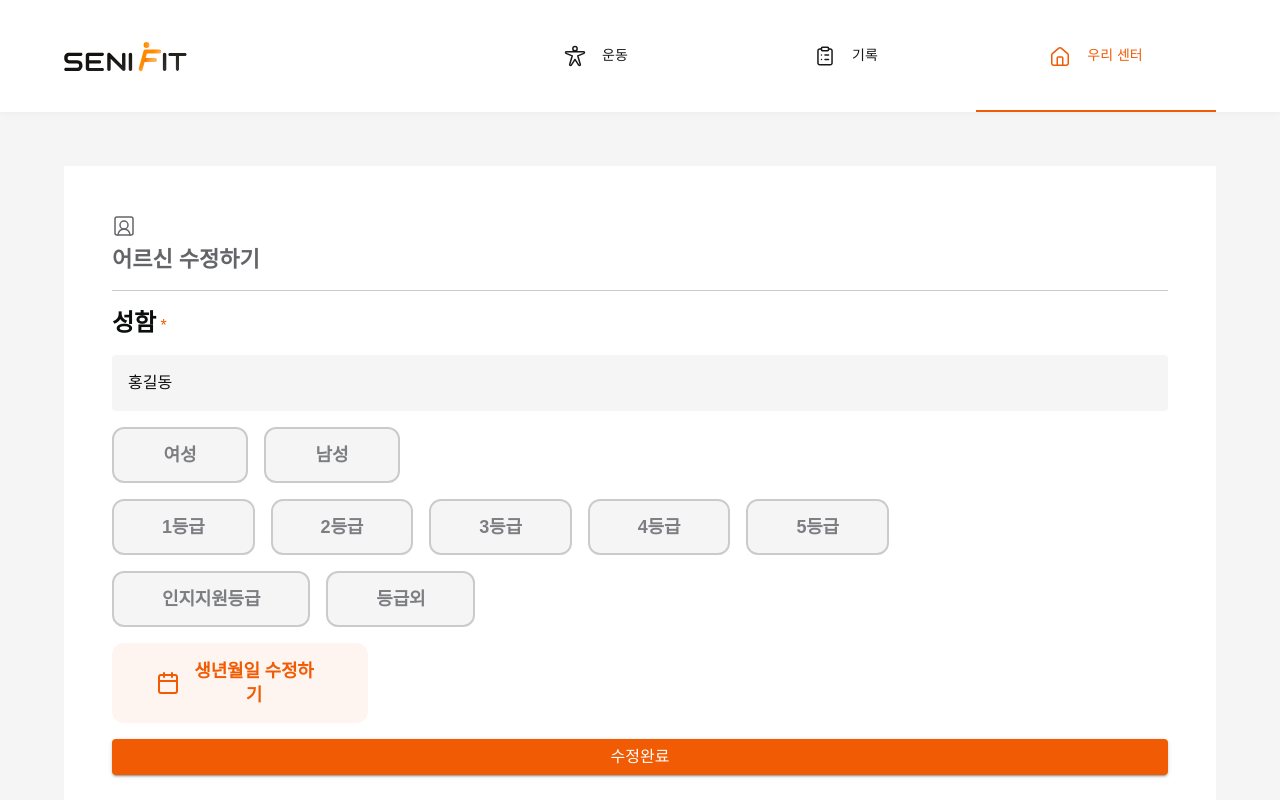
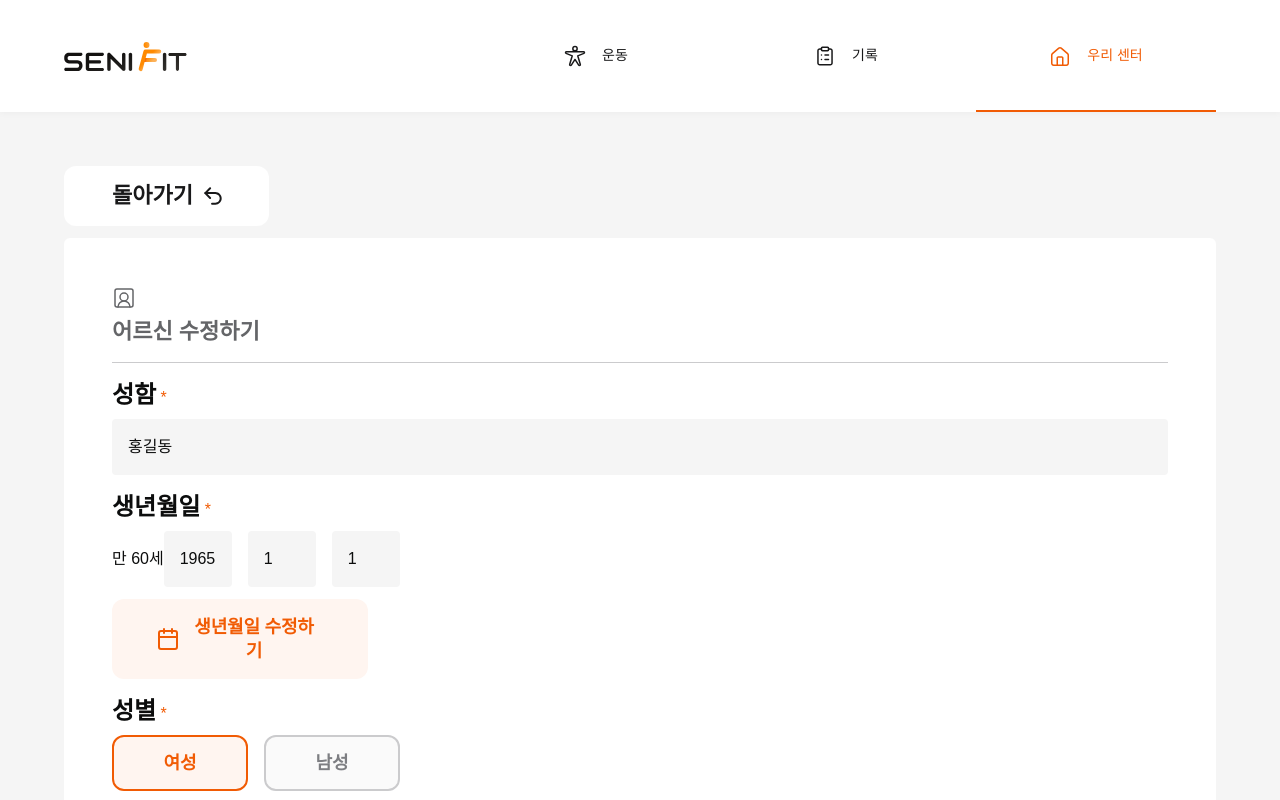
Before and after one commit to Team-Senifit/Web, a Next.js app: page /my-center/members/edit/1 in a window 1280 px wide. Shown: the top 800 px of the page. Built offline with nearby package versions, Linux system fonts and the light colour scheme; a web font is replaced by a local one.

Commit message:
Design: Select 디자인 조정

```diff
--- a/src/app/my-center/members/add/page.tsx
+++ b/src/app/my-center/members/add/page.tsx
@@ -1,13 +1,14 @@
 import React from "react";
 import EditForm from "../panel/EditForm";
 import ReturnButton from "../panel/ReturnButton";
+import { Stack } from "@mui/material";
 
 const Page = () => {
   return (
-    <div>
+    <Stack spacing={1.5}>
       <ReturnButton href="/my-center/members" />
       <EditForm />
-    </div>
+    </Stack>
   );
 };
 
--- a/src/app/my-center/members/edit/[id]/page.tsx
+++ b/src/app/my-center/members/edit/[id]/page.tsx
@@ -1,18 +1,51 @@
+import React from "react";
+import dayjs from "dayjs";
 import EditForm from "@/app/my-center/members/panel/EditForm";
-import React from "react";
+import {
+  IMemberEditFormPayload,
+  IMemberEditFormValue,
+} from "@/types/IMemberEdit";
+import { Stack } from "@mui/material";
+import ReturnButton from "../../panel/ReturnButton";
+
+const transformPayloadToValue = (
+  payload: IMemberEditFormPayload
+): IMemberEditFormValue => {
+  return {
+    ...payload,
+    year: dayjs(payload.birthDate).year(),
+    month: dayjs(payload.birthDate).month() + 1,
+    day: dayjs(payload.birthDate).date(),
+  };
+};
+
+const transformValueToPayload = (
+  value: IMemberEditFormValue
+): IMemberEditFormPayload => {
+  return {
+    ...value,
+    birthDate: dayjs()
+      .year(value?.year ? value.year : 2000)
+      .month(value?.month ? value.month - 1 : 0)
+      .date(value?.day ? value.day : 1)
+      .format("YYYY-MM-DD"),
+  };
+};
 
 const Page = ({ params: { id } }: { params: { id: string } }) => {
-  const data: IMember = {
-    id: parseInt(id),
+  const data: IMemberEditFormPayload = {
     name: "홍길동",
-    age: 70,
-    grade: "1등급",
-    gender: "남성",
+    birthDate: "1965-01-01",
+    memberRank: 1,
+    isSolar: true,
+    gender: 2,
   };
+
   return (
-    <div>
-      <EditForm isEdit defaultValues={data} />
-    </div>
+    <Stack spacing={1.5}>
+      <ReturnButton href="/my-center/members" />
+      <EditForm isEdit defaultValues={transformPayloadToValue(data)} />
+    </Stack>
   );
 };
 
--- a/src/app/my-center/members/panel/EditForm.tsx
+++ b/src/app/my-center/members/panel/EditForm.tsx
@@ -12,11 +12,30 @@ import SenifitToggleButtonGroup from "@/components/SenifitToggleButtonGroup";
 import { ISenifitToggleOption } from "@/types/IToggleButton";
 import MemberRankPicker from "./edit-form/MemberRankPicker";
 
-const RequiredField = () => {
+const Field = ({
+  label,
+  id,
+  children,
+}: {
+  label: string;
+  id: string;
+  children: React.ReactNode;
+}) => {
+  const { isDesktop } = useMedia();
   return (
+    <Stack direction={"column"} spacing={1}>
+      <Typography
+        component={"label"}
+        htmlFor={id}
+        variant={isDesktop ? "Title3" : "Headline1"}
+      >
+        {label}
         <Typography component={"span"} sx={{ color: "primary.main" }}>
           {" *"}
         </Typography>
+      </Typography>
+      {children}
+    </Stack>
   );
 };
 
@@ -89,6 +108,7 @@ const EditForm = ({
       sx={{
         bgcolor: "background.paper",
         p: [3, 6],
+        borderRadius: [0, 1.5],
       }}
     >
       <PageInfoCard
@@ -101,21 +121,20 @@ const EditForm = ({
         }
       />
       <Divider sx={{ w: 1 }} />
-      <Typography
-        component={"label"}
-        htmlFor="name"
-        variant={isDesktop ? "Title3" : "Headline1"}
-      >
-        {"성함"}
-        <RequiredField />
-      </Typography>
+      <Field label="성함" id="name">
         <SenifitTextField
           control={control}
           name="name"
           autoComplete="off"
           placeholder="성함을 입력하세요"
-        rules={{ required: "" }}
         />
+      </Field>
+      <Field label="생년월일" id="birthDate">
+        <FormProvider {...methods}>
+          <BirthDatePicker />
+        </FormProvider>
+      </Field>
+      <Field label="성별" id="gender">
         <SenifitToggleButtonGroup<Gender>
           value={gender}
           onChange={(newValue) => {
@@ -134,18 +153,33 @@ const EditForm = ({
             },
           }}
         />
+      </Field>
+      <Field label="등급" id="memberRank">
         <MemberRankPicker
           memberRank={memberRank}
           setValue={setValue}
           memberRankOptions={memberRankOptions}
           control={control}
         />
-      <FormProvider {...methods}>
-        <BirthDatePicker />
-      </FormProvider>
-      <Button type="submit" variant="contained" color="primary">
-        <Typography>{isEdit ? "수정완료" : "추가"}</Typography>
+      </Field>
+
+      <Stack direction="row-reverse" pt={[1, 2]}>
+        <Button
+          type="submit"
+          variant="contained"
+          color="primary"
+          sx={{
+            width: [1, 1, "fit-content"],
+            height: "3.5rem",
+            borderRadius: "0.75rem",
+            px: 8,
+          }}
+        >
+          <Typography variant="Heading1">
+            {isEdit ? "저장하기" : "등록하기"}
+          </Typography>
         </Button>
+      </Stack>
     </Stack>
   );
 };
--- a/src/app/my-center/members/panel/edit-form/BirthDatePicker.tsx
+++ b/src/app/my-center/members/panel/edit-form/BirthDatePicker.tsx
@@ -30,7 +30,7 @@ const BirthDatePicker = () => {
 
   return (
     <>
-      <Stack direction={"column"} spacing={1.5}>
+      <Stack direction={"column"} spacing={1.5} id="birthDate">
         {year && month && day && <BirthDateField control={control} age={age} />}
         <Button
           onClick={() => setIsOpen(true)}
--- a/src/app/my-center/members/panel/edit-form/MemberRankPicker.tsx
+++ b/src/app/my-center/members/panel/edit-form/MemberRankPicker.tsx
@@ -26,6 +26,7 @@ const MemberRankPicker = ({
         control={control}
         name={"memberRank"}
         options={memberRankOptions}
+        placeholder="등급 선택"
         sx={{
           width: "10rem",
           height: "3.5rem",
--- a/src/components/SenifitSelect.tsx
+++ b/src/components/SenifitSelect.tsx
@@ -1,7 +1,12 @@
 "use client";
 
 import * as React from "react";
-import { Select, MenuItem, type SelectChangeEvent } from "@mui/material";
+import {
+  Select,
+  MenuItem,
+  Typography,
+  type SelectChangeEvent,
+} from "@mui/material";
 import { styled, alpha } from "@mui/material/styles";
 import KeyboardArrowDownRounded from "@mui/icons-material/KeyboardArrowDownRounded";
 import { Controller, type FieldValues } from "react-hook-form";
@@ -29,15 +34,18 @@ const SenifitSelectRoot = styled(Select, {
     minWidth: 224,
     backgroundColor: active
       ? theme.palette.fillVariants.colored
-      : theme.palette.background.paper,
+      : theme.palette.fillVariants.alternative,
     "& .MuiOutlinedInput-notchedOutline": {
       borderWidth: 2,
-      borderColor: active ? theme.palette.primary.main : theme.palette.divider,
+      borderColor: active
+        ? theme.palette.primary.main
+        : theme.palette.borderVariants.normal,
     },
     "&:hover .MuiOutlinedInput-notchedOutline": {
       borderColor: theme.palette.primary.main,
     },
     "& .MuiMenuItem-root": {
+      ...theme.typography.Headline1,
       "& .Mui-selected": {
         bgcolor: "background.paper",
       },
@@ -45,16 +53,20 @@ const SenifitSelectRoot = styled(Select, {
     "& .MuiSelect-select": {
       display: "flex",
       alignItems: "center",
-      fontWeight: 700,
-      paddingTop: 12,
-      paddingBottom: 12,
+      ...theme.typography.Headline1,
+      paddingTop: 16,
+      paddingBottom: 16,
       paddingLeft: 16,
       paddingRight: 40, // 아이콘 공간
-      color: active ? theme.palette.primary.main : theme.palette.text.primary,
+      color: active
+        ? theme.palette.primary.main
+        : theme.palette.interaction.inactive,
     },
     "& .MuiSelect-icon": {
-      right: 12,
-      color: theme.palette.primary.main,
+      right: 16,
+      color: active
+        ? theme.palette.primary.main
+        : theme.palette.interaction.inactive,
     },
   };
 });
@@ -93,41 +105,60 @@ export function SenifitSelect<T extends TOptionValue>(
     if (multiple) onChange((e.target.value as T[]) ?? []);
     else onChange((e.target.value as T) ?? "");
   };
+  const renderPlaceholder = () => {
+    // 문자열이면 연하게, 이미 ReactNode면 그대로
+    if (typeof placeholder === "string") {
+      return (
+        <Typography
+          variant={"Headline1"}
+          sx={{
+            color: "interaction.inactive",
+          }}
+        >
+          {placeholder}
+        </Typography>
+      );
+    }
+    return (
+      placeholder ?? (
+        <Typography
+          variant={"Headline1"}
+          sx={{
+            color: "interaction.inactive",
+          }}
+        >
+          선택
+        </Typography>
+      )
+    );
+  };
 
   const renderValue = (val: any) => {
     if (multiple) {
       const arr: T[] = Array.isArray(val) ? val : [];
-      if (!arr.length)
-        return (
-          placeholder ?? (
-            <span style={{ color: "var(--mui-palette-text-secondary)" }}>
-              선택
-            </span>
-          )
-        );
+      if (!arr.length) return renderPlaceholder();
+
       return (
         <span style={{ display: "inline-flex", gap: 8, flexWrap: "wrap" }}>
           {arr.map((v) => (
-            <span key={String(v)}>{labelMap.get(v)}</span>
+            <span key={String(v)}>{labelMap.get(v) ?? String(v)}</span>
           ))}
         </span>
       );
     }
-    if (val === "" || val === undefined || val === null)
-      return (
-        placeholder ?? (
-          <span style={{ color: "var(--mui-palette-text-secondary)" }}>
-            선택
-          </span>
-        )
-      );
-    return <>{labelMap.get(val as T)}</>;
+
+    // ⬇️ 단일 선택 처리
+    const isEmpty = val === "" || val === undefined || val === null;
+    if (isEmpty) return renderPlaceholder();
+
+    return <>{labelMap.get(val as T) ?? String(val)}</>;
   };
 
   return (
     <SenifitSelectRoot
       $open={open}
       $filled={filled}
+      displayEmpty
       open={open}
       onOpen={() => setOpen(true)}
       onClose={() => setOpen(false)}
@@ -155,18 +186,18 @@ export function SenifitSelect<T extends TOptionValue>(
             "& .MuiMenuItem-root": {
               py: 1.5,
               px: 2,
-              color: "text.secondary",
+              color: "interaction.inactive",
               "&:not(:last-of-type)": {
                 borderBottom: "1px solid",
                 borderColor: "divider",
               },
               "&.Mui-selected": {
                 bgcolor: "background.paper",
-                color: "text.primary",
+                color: "interaction.inactive",
               },
               "&.Mui-selected:hover": {
                 bgcolor: "action.hover",
-                color: "text.primary",
+                color: "interaction.inactive",
               },
             },
             ...(rest as any)?.menuListSx,
@@ -176,6 +207,7 @@ export function SenifitSelect<T extends TOptionValue>(
       sx={{
         "&:hover": {
           bgcolor: "fillVariants.colored",
+          color: "primary.main",
         },
         ...sx,
       }}
--- a/src/components/SenifitToggleButtonGroup.tsx
+++ b/src/components/SenifitToggleButtonGroup.tsx
@@ -34,7 +34,8 @@ const SenifitToggleButton = styled(ToggleButton, {
   const borderNormal =
     (theme.palette as any)?.borderVariants?.normal ?? theme.palette.divider;
   const bgAlt =
-    (theme.palette as any)?.bg?.alternative ?? theme.palette.action.hover;
+    (theme.palette as any)?.fillVariants?.alternative ??
+    theme.palette.action.hover;
   const selectedBg =
     (theme.palette as any)?.fillVariants?.colored ??
     theme.palette.action.selected;
```
Lines whose indentation alone changed are shown as unchanged.
